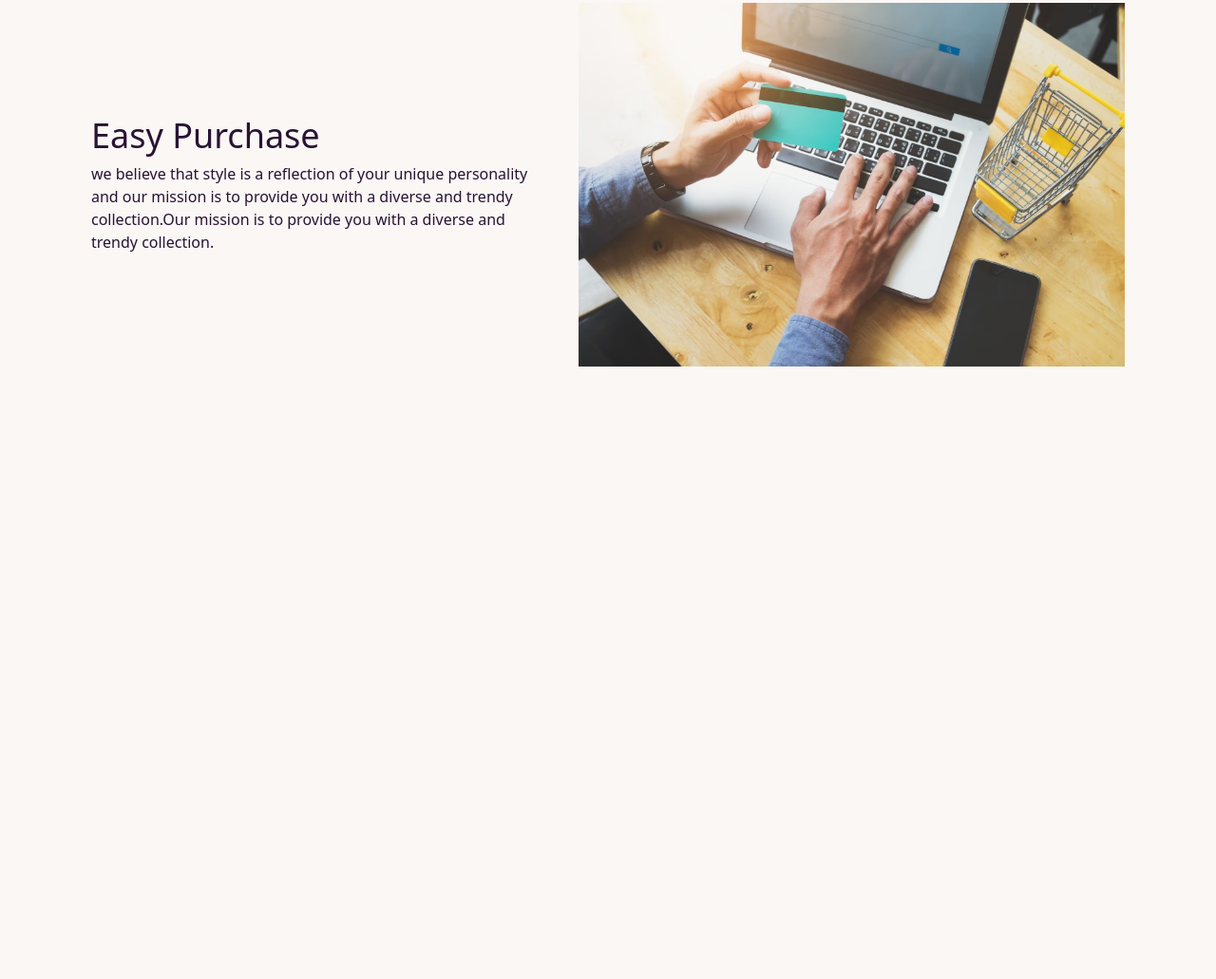
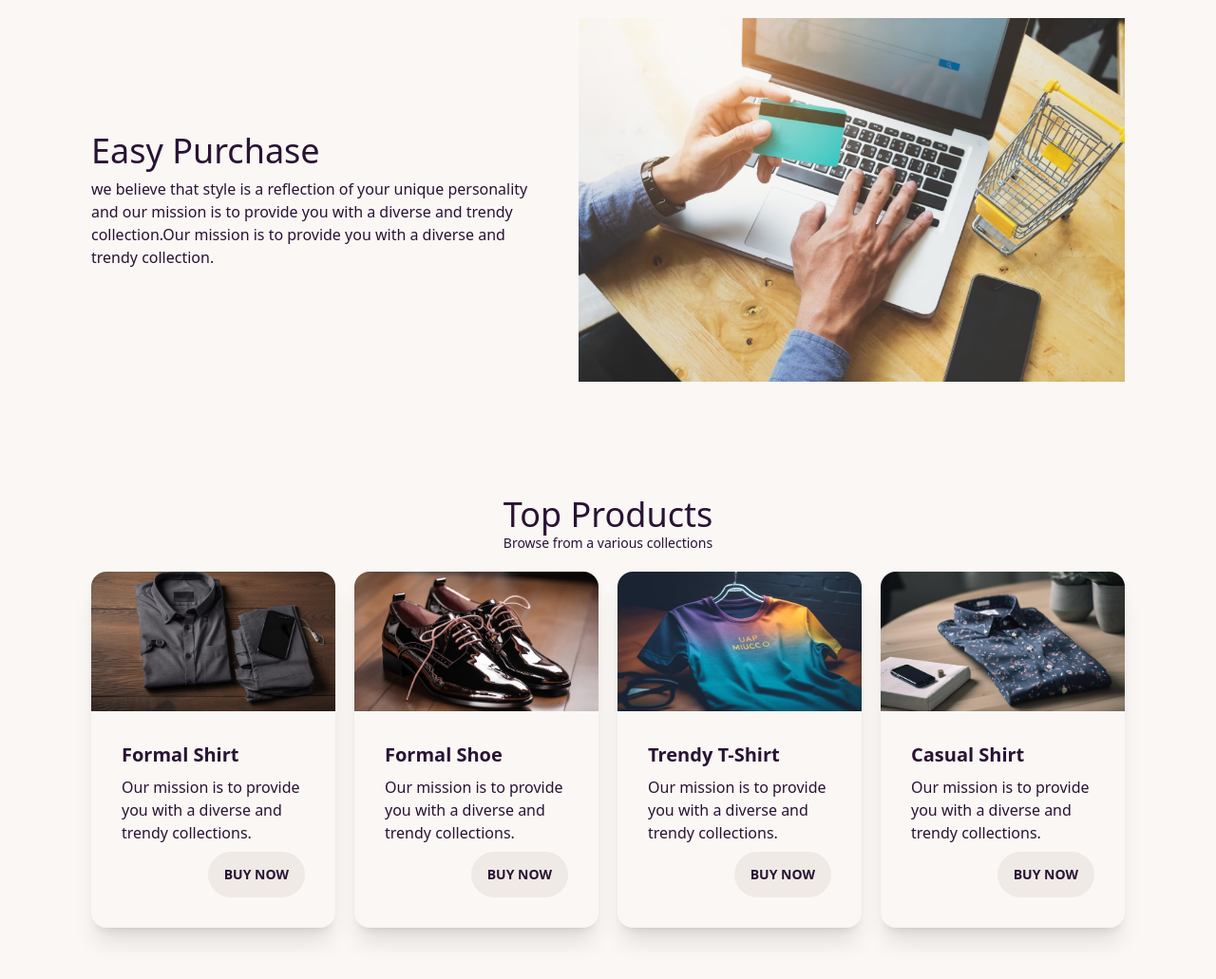
Before and after one commit to raihanmostafa003/daisy-man-project, a plain HTML site: page index.html in a window 1280 px wide. Shown: the part 1273-2304 px from the top of the page at 95% size. Before the commit the page ends 1739 px from the top, so only its background shows below. Drawn offline with nearby package versions, Linux system fonts and the light colour scheme.

Commit message:
product section added

```diff
--- a/index.html
+++ b/index.html
@@ -91,11 +91,12 @@
         </section>
     </header>
     <main>
-         <!-- cards secrion-->
+        <!-- cards secrion-->
         <section class="max-w-screen-xl mx-auto px-8 lg:px-24 py-5 my-10  ">
-            <div class="text-center">
+            <!-- heading -->
+            <div class="text-center pb-5">
                 <h1 class="text-2xl md:text-4xl">Huge Collection</h1>
-                <p>Browse from a various collections</p>
+                <p class="text-sm">Browse from a various collections</p>
             </div>
             <!-- cards -->
             <div class="grid md:grid-cols-2 lg:grid-cols-3 gap-5">
@@ -139,16 +140,80 @@
 
 
         </section>
+
         <!-- featured section -->
         <section class="max-w-screen-xl mx-auto px-8 md:px-16 lg:px-24 py-10 my-10">
-            <div  class="flex flex-col md:flex-row gap-10 items-center">
+            <div class="flex flex-col md:flex-row gap-10 items-center">
                 <div>
                     <h1 class="text-2xl md:text-4xl mb-2">Easy Purchase</h1>
-                    <p>we believe that style is a reflection of your unique personality and our mission is to provide you with a diverse and trendy collection.Our mission is to provide you with a diverse and trendy collection.</p>
+                    <p>we believe that style is a reflection of your unique personality and our mission is to provide
+                        you with a diverse and trendy collection.Our mission is to provide you with a diverse and trendy
+                        collection.</p>
                 </div>
                 <div>
                     <img src="./images/easy-purchase.avif" alt="">
                 </div>
+            </div>
+
+
+        </section>
+
+        <!-- top product section -->
+        <section class="max-w-screen-xl mx-auto px-8 md:px-16 lg:px-24 py-10 my-10">
+            <!-- heading -->
+            <div class="text-center pb-5">
+                <h1 class="text-2xl md:text-4xl">Top Products</h1>
+                <p class="text-sm">Browse from a various collections</p>
+            </div>
+            <!-- card -->
+            <div class="grid sm:grid-cols-2 md:grid-cols-3 lg:grid-cols-4 gap-5">
+
+
+
+                <div class="card bg-base-100 shadow-xl">
+                    <figure><img src="./images/elegant-businessman-attire-hangs-modern-closet-generated-by-ai_188544-15312.avif" alt="" /></figure>
+                    <div class="card-body">
+                        <h2 class="card-title">Formal Shirt</h2>
+                        <p>Our mission is to provide you with a diverse and trendy collections.</p>
+                        <div class="card-actions justify-end">
+                            <button class="btn">Buy Now</button>
+                        </div>
+                    </div>
+                </div>
+                <div class="card bg-base-100 shadow-xl">
+                    <figure><img src="./images/shiny-black-leather-shoes-exude-modern-luxury-generated-by-ai_188544-36154.avif" alt="" /></figure>
+                    <div class="card-body">
+                        <h2 class="card-title">Formal Shoe</h2>
+                        <p>Our mission is to provide you with a diverse and trendy collections.</p>
+                        <div class="card-actions justify-end">
+                            <button class="btn">Buy Now</button>
+                        </div>
+                    </div>
+                </div>
+                <div class="card bg-base-100 shadow-xl">
+                    <figure><img src="./images/blue-yellow-t-shirt-wooden-hanger-generated-by-ai_188544-42185.avif" alt="" /></figure>
+                    <div class="card-body">
+                        <h2 class="card-title">Trendy T-Shirt</h2>
+                        <p>Our mission is to provide you with a diverse and trendy collections.</p>
+                        <div class="card-actions justify-end">
+                            <button class="btn">Buy Now</button>
+                        </div>
+                    </div>
+                </div>
+                <div class="card bg-base-100 shadow-xl">
+                    <figure><img src="./images/elegant-businessman-shirt-wooden-desk-stack-generated-by-ai_188544-34678.avif" alt="" /></figure>
+                    <div class="card-body">
+                        <h2 class="card-title">Casual Shirt</h2>
+                        <p>Our mission is to provide you with a diverse and trendy collections.</p>
+                        <div class="card-actions justify-end">
+                            <button class="btn">Buy Now</button>
+                        </div>
+                    </div>
+                </div>
+
+
+
+
             </div>
 
 
```
